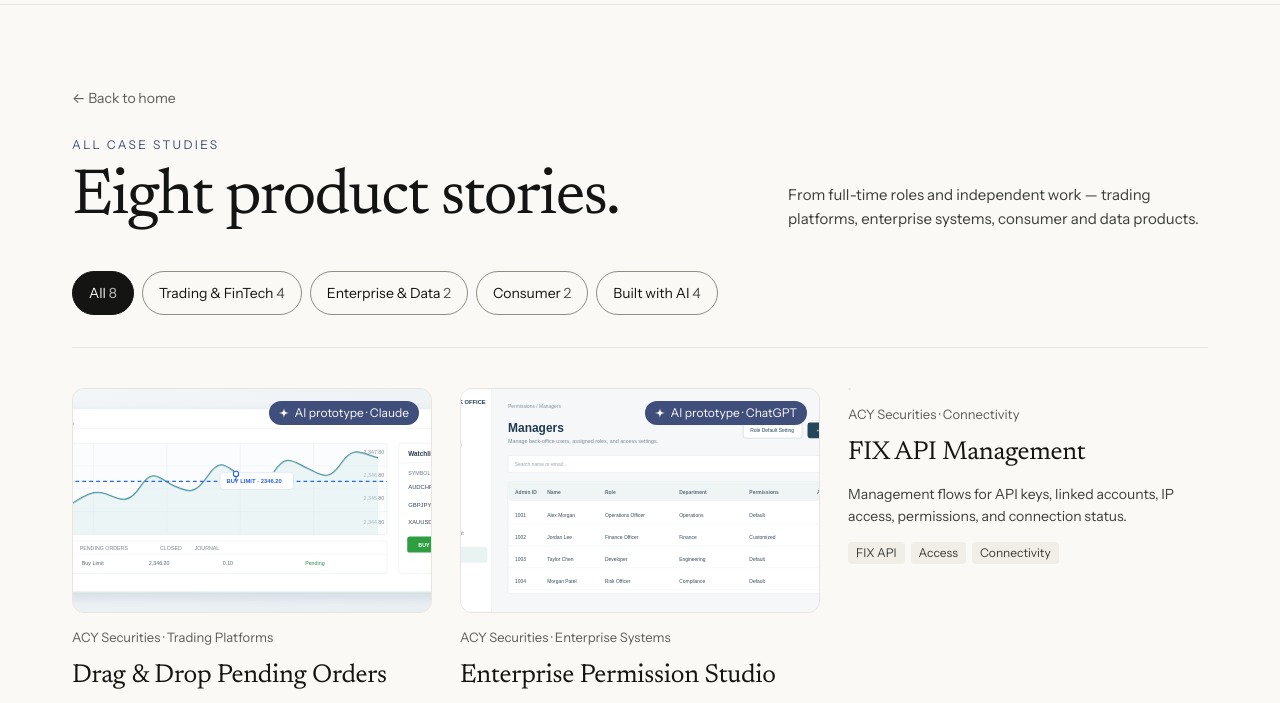
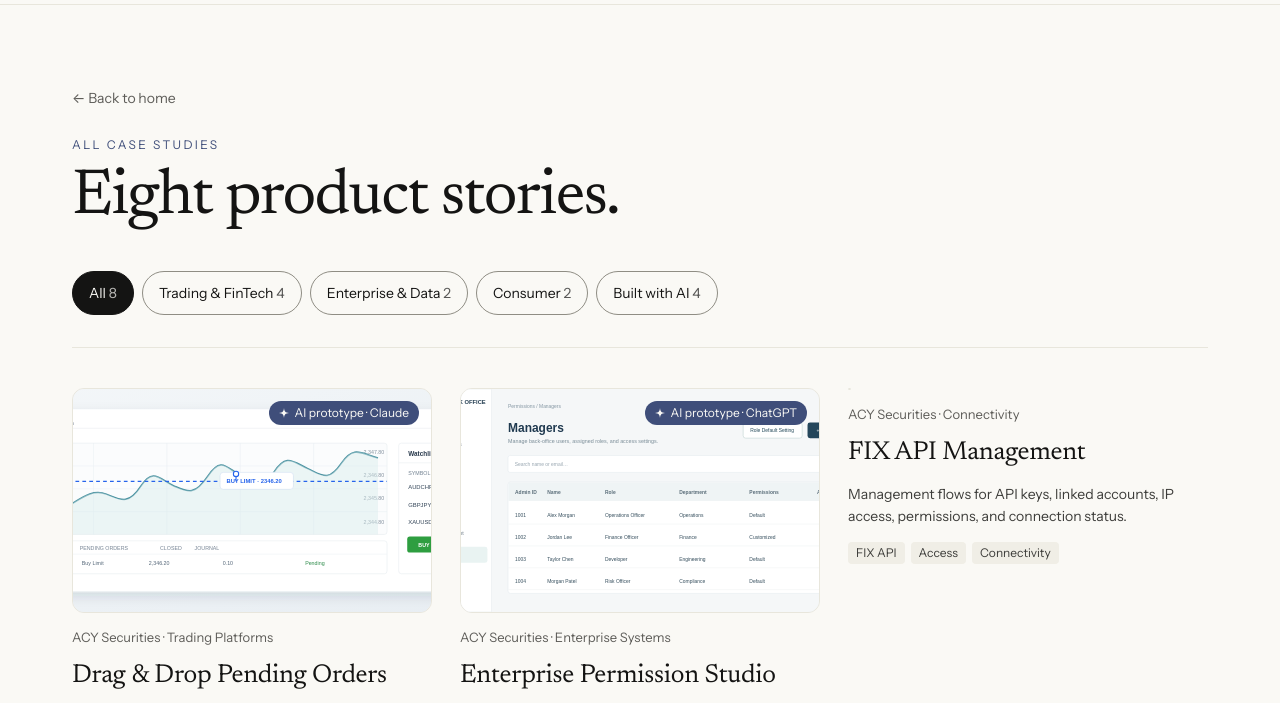
Before and after one commit to bellaachen/Bella_Portfolio, a plain HTML site: page case-studies.html in a window 1280 px wide. Shown: the part 78-781 px from the top of the page. Drawn offline with Linux system fonts and the light colour scheme.

Commit message:
Remove the case studies intro sentence
Co-Authored-By: Claude Opus 5.5 <noreply@anthropic.com>
Claude-Session: https://claude.ai/code/session_01KpKZSQxrLozgQazAqPtVUs

```diff
--- a/case-studies.html
+++ b/case-studies.html
@@ -35,7 +35,6 @@
         <p class="eyebrow">All case studies</p>
         <h1>Eight product stories.</h1>
       </div>
-      <p class="lead">From full-time roles and independent work — trading platforms, enterprise systems, consumer and data products.</p>
     </div>
     <div class="filters" id="filters" role="group" aria-label="Filter case studies" data-i18n-skip></div>
   </section>
--- a/site.js
+++ b/site.js
@@ -114,7 +114,6 @@
     '© Bella Chen · Designed and built with AI-assisted development': '© Bella Chen · 以 AI 輔助開發設計與建置', 'Source on GitHub ↗': 'GitHub 原始碼 ↗',
     // case-studies.html
     '← Back to home': '← 回到首頁', 'All case studies': '全部案例', 'Eight product stories.': '八個產品故事。',
-    'From full-time roles and independent work — trading platforms, enterprise systems, consumer and data products.': '來自正職工作與個人專案：交易平台、企業系統、消費性與資料產品。',
     'Want the details behind a case?': '想深入了解某個案例？', 'Get in touch →': '聯絡我 →'
   };
   var UI = {
```
